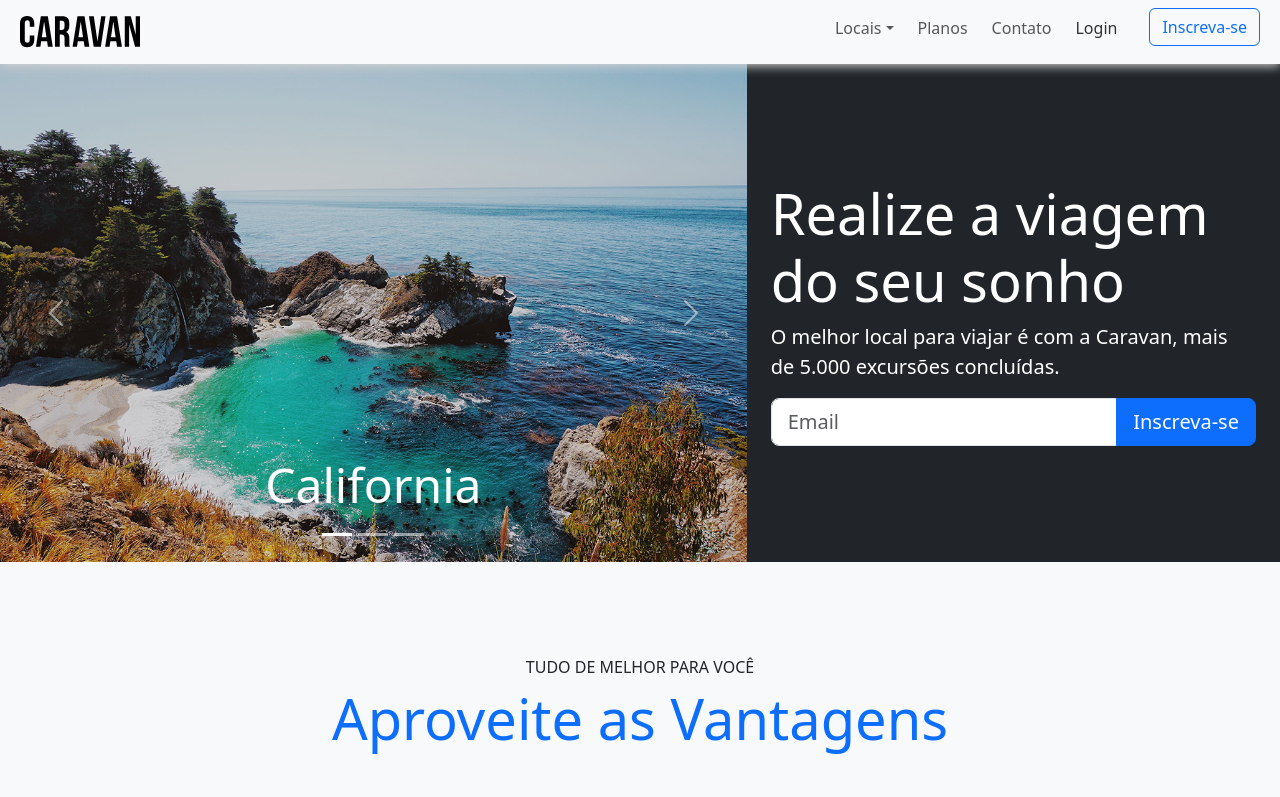
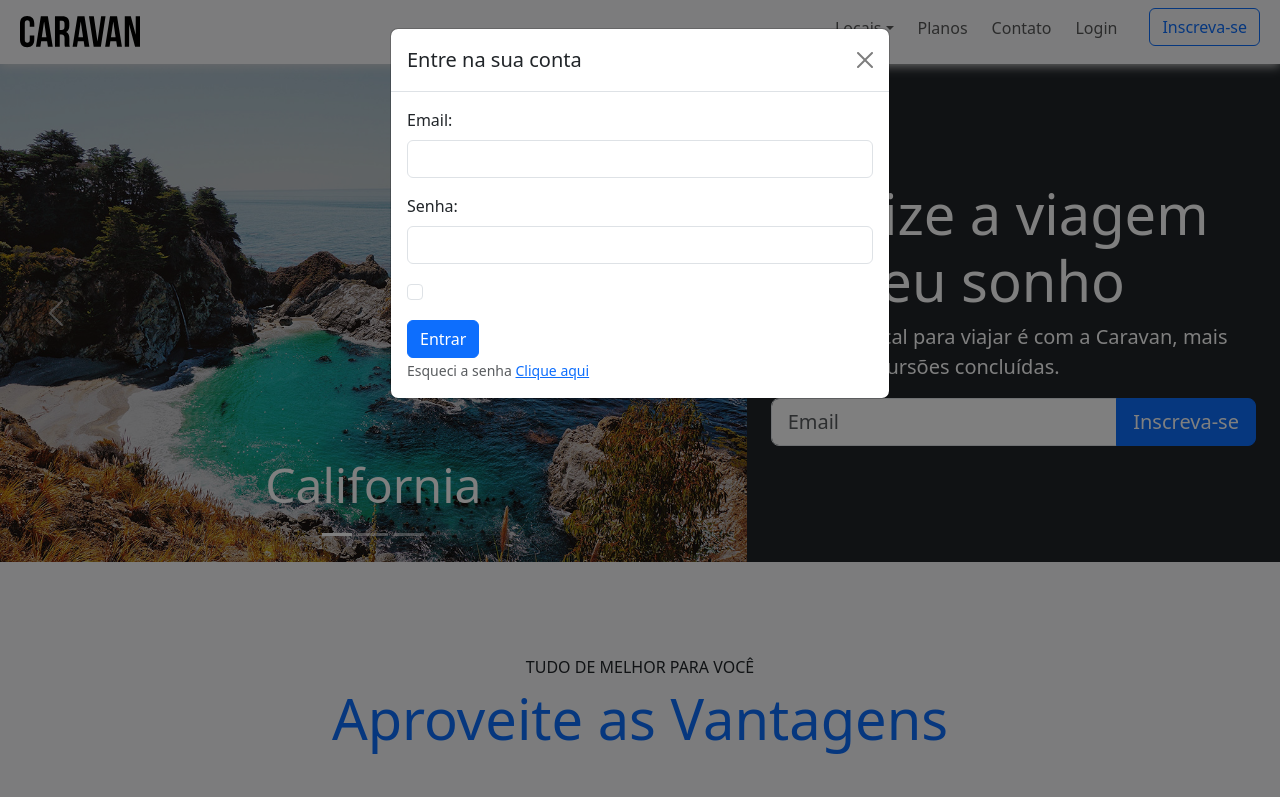
Before and after one commit to owilliangoncalves/bootstrap-pratice, a website: page index.html in a window 1280 px wide. Both pictures are taken after a click on the link "Login". Shown: the top 797 px of the page. Drawn offline with nearby package versions, Linux system fonts and the light colour scheme.

Commit message:
add modal login

```diff
--- a/index.html
+++ b/index.html
@@ -14,6 +14,39 @@
 </head>
 
 <body>
+
+  <div class="modal fade" id="login" tabindex="-1" aria-labelledby="Login" aria-hidden="true">
+    <div class="modal-dialog">
+      <div class="modal-content">
+        <div class="modal-header">
+          <h1 class="modal-title fs-5" id="Login">Entre na sua conta</h1>
+          <button type="button" class="btn-close" data-bs-dismiss="modal" aria-label="Close"></button>
+        </div>
+        <div class="modal-body">
+          <form>
+            <div class="mb-3">
+              <label for="inputEmail" class="form-label">Email:</label>
+              <input type="email" class="form-control" id="inputEmail">
+            </div>
+            <div class="mb-3">
+              <label for="inputPassword" class="form-label">Senha:</label>
+              <input type="password" class="form-control" id="inputPassword">
+            </div>
+            <div class="mb-3 form-check">
+              <input type="checkbox" class="form-check-input" id="exampleCheck1">
+            </div>
+            <button type="submit" class="btn btn-primary">Entrar</button>
+
+          </form>
+          <small class="form-text text-muted ">Esqueci a senha <a href="#">Clique aqui</a></small>
+
+        </div>
+
+      </div>
+    </div>
+  </div>
+
+
   <nav class="box-shadow navbar navbar-expand-md fixed-top bg-body-tertiary py-2">
     <div class="container-fluid">
       <a href="#" class="navbar-brand ms-2"><img src="./img/caravan.svg" alt="caravan-logo" /></a>
@@ -40,7 +73,8 @@
             <a href="contato.html" class="nav-link ms-sm-2">Contato</a>
           </li>
           <li class="nav-item">
-            <a href="#" class="nav-link ms-sm-2">Login</a>
+            <a href="#" class="nav-link ms-sm-2" data-bs-toggle="modal" data-bs-target="#login">Login</a>
+
           </li>
           <li class="nav-item">
             <a href="#" class="btn btn-outline-primary me-2 ms-sm-4">Inscreva-se</a>
```
